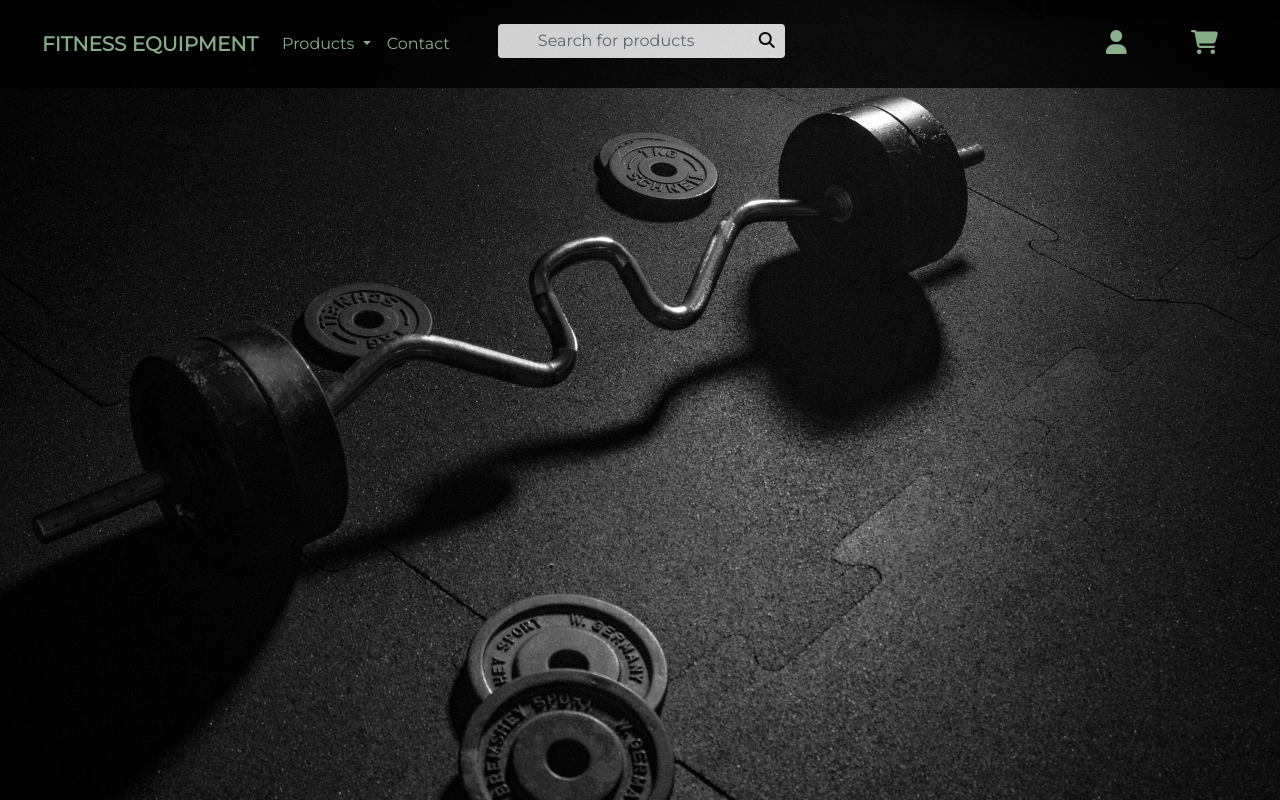
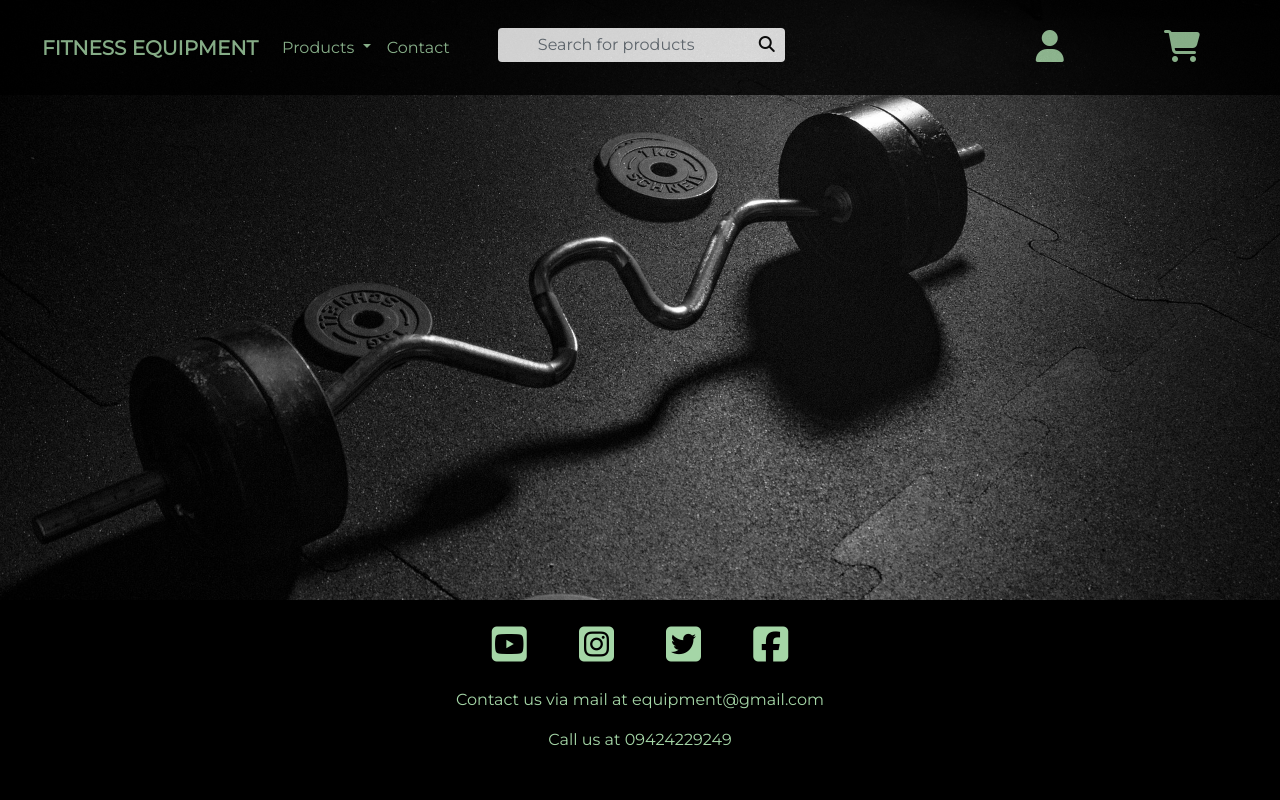
Before and after one commit to davidlidebrandt/milestone-project-4, a Django app: page / in a window 1280 px wide. Run offline with Django 3.2, Linux system fonts and the light colour scheme; some libraries are stand-ins or nearby versions.

Commit message:
Create footer

```diff
--- a/fitness_equipment/settings.py
+++ b/fitness_equipment/settings.py
@@ -12,6 +12,7 @@ https://docs.djangoproject.com/en/3.1/ref/settings/
 
 from pathlib import Path
 import os
+import env
 
 # Build paths inside the project like this: BASE_DIR / 'subdir'.
 BASE_DIR = Path(__file__).resolve().parent.parent
@@ -21,7 +22,7 @@ BASE_DIR = Path(__file__).resolve().parent.parent
 # See https://docs.djangoproject.com/en/3.1/howto/deployment/checklist/
 
 # SECURITY WARNING: keep the secret key used in production secret!
-SECRET_KEY = '*v&-t(6_++(fqp%6_+mmxav(g1f)1h$w@bwyo$*y*u4=q41cd3'
+SECRET_KEY = os.environ.get('DJANGO_SECRET_KEY')
 
 # SECURITY WARNING: don't run with debug turned on in production!
 DEBUG = True
--- a/static/css/base.css
+++ b/static/css/base.css
@@ -2,8 +2,18 @@ body {
     background: url("/media/images/dumbbell-bg.jpg") no-repeat center center fixed;
     background-size: cover;
     font-family: 'Montserrat', sans-serif;
+    /* this part is taken from a post by user name m.spyratos to make the footer stick to the bottom:
+    https://stackoverflow.com/questions/643879/css-to-make-html-page-footer-stay-at-bottom-of-the-page-with-a-minimum-height-b
+    */
+    display: flex;
+    flex-direction: column;
+    min-height: 100vh;
 }
 
+#main-content {
+    /* this part is also taken from the same post as the mentioned in the body*/
+    flex: 1;
+}
 
 .bg-black {
     background-color: #000000;
@@ -13,12 +23,21 @@ body {
     color: #000000;
 }
 
+.black-text:hover {
+    text-decoration: none;
+}
+
 .light-green-text {
     color: #a5d6a7;
 }
 
 .light-green-text:hover {
-    color: #4caf50
+    color: #4caf50;
+    text-decoration: none;
+}
+
+.text-decor-none {
+    text-decoration: none;
 }
 
 
@@ -52,12 +71,6 @@ body {
     opacity: 0.8;
 }
 
-.header-icons {
-    font-size: x-large;
-    margin-left: 30px;
-    margin-right: 30px;
-}
-
 .hamburger-icon {
     height: 6px;
     width: 40px;
@@ -71,6 +84,13 @@ body {
     margin-bottom: 10px;
 }
 
+/*Footer*/
+
+.custom-footer {
+    min-height: 200px;
+    background-color: #000000;
+}
+
 
 
 /*Media queries*/
--- a/templates/base.html
+++ b/templates/base.html
@@ -19,6 +19,12 @@
     <header>
         {% include "includes/navbar.html" %}
     </header>
+    <main id="main-content">
+
+    </main>
+    <footer>
+        {% include "includes/footer.html" %}
+    </footer>
 <script src="https://cdn.jsdelivr.net/npm/bootstrap@5.0.0-beta3/dist/js/bootstrap.bundle.min.js" integrity="sha384-JEW9xMcG8R+pH31jmWH6WWP0WintQrMb4s7ZOdauHnUtxwoG2vI5DkLtS3qm9Ekf" crossorigin="anonymous"></script>
 </body>
 </html>
--- /dev/null
+++ b/templates/includes/footer.html
@@ -0,0 +1,23 @@
+<div class="custom-footer text-center">
+    <div class="mt-3">
+        <a class="text-decor-none" href="">
+            <i class="fab fa-youtube-square light-green-text fs-1 m-4"></i>
+        </a>
+         <a class="text-decor-none" href="">
+            <i class="fab fa-instagram-square light-green-text fs-1 m-4"></i>
+        </a>
+         <a class="text-decor-none" href="">
+            <i class="fab fa-twitter-square light-green-text fs-1 m-4"></i>
+        </a>
+        <a class="text-decor-none" href="">
+            <i class="fab fa-facebook-square light-green-text fs-1 m-4"></i>
+        </a>
+    </div>
+    <div>
+        <p class="light-green-text">
+            Contact us via mail at equipment@gmail.com
+        </p>
+        <p class="light-green-text">
+            Call us at 09424229249
+        </p>
+    </div>
--- a/templates/includes/navbar.html
+++ b/templates/includes/navbar.html
@@ -38,10 +38,10 @@
     </div>
     <div class="shop-icons-wrap">
         <a class="black-text" href="">
-            <i class="fas fa-user header-icons light-green-text"></i>
+            <i class="fas fa-user fs-2 mx-5 light-green-text"></i>
         </a>
         <a class="black-text" href="">
-            <i class="fas fa-shopping-cart header-icons light-green-text"></i>
+            <i class="fas fa-shopping-cart fs-2 mx-5 light-green-text"></i>
         </a>
     </div>
     <div class="d-md-none mx-auto w-100">
```
